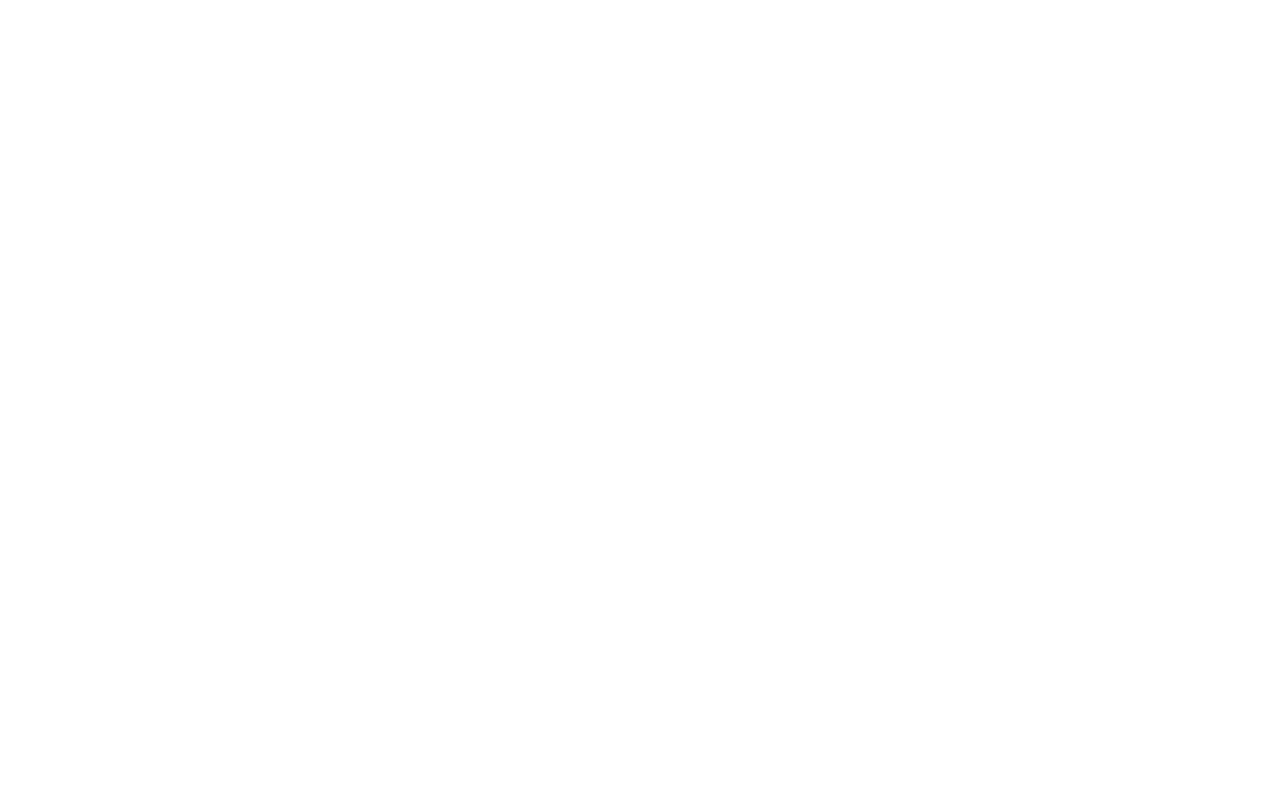
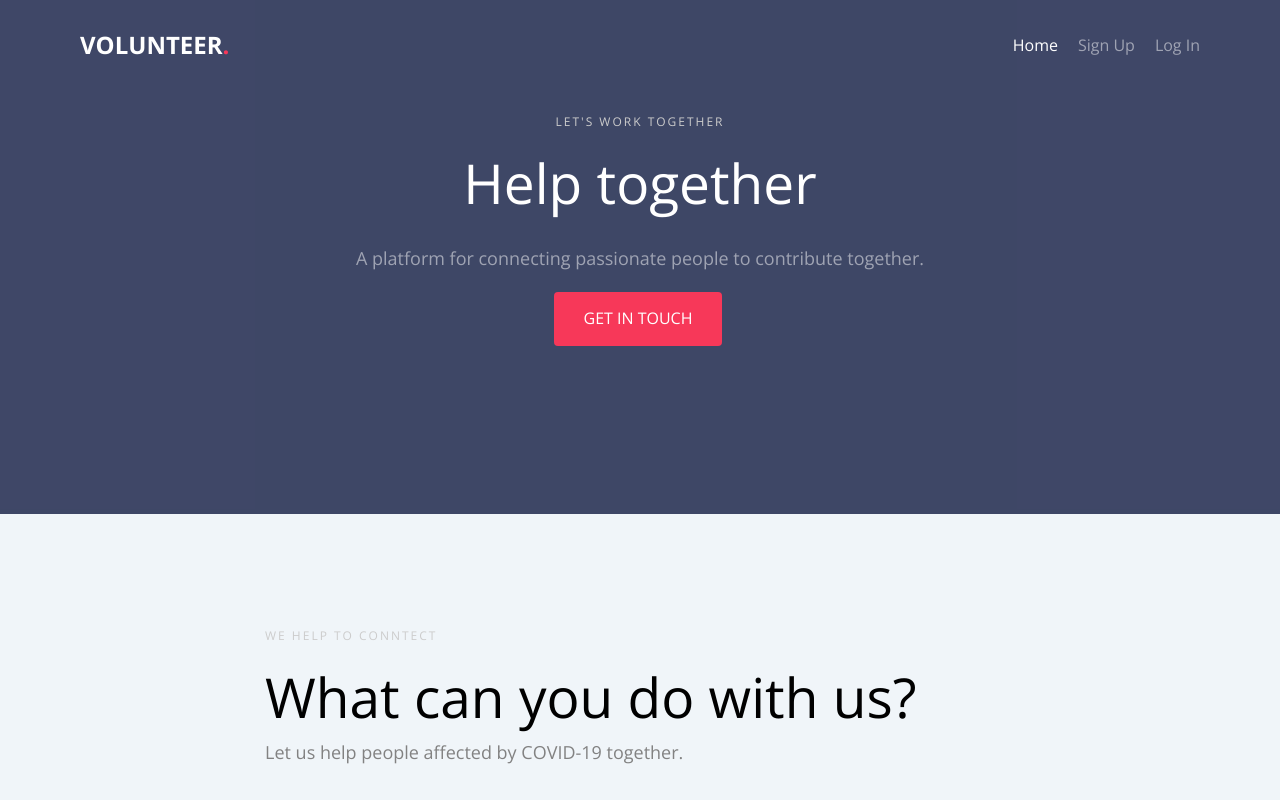
Before and after one commit to Violet-coder/COVID-19-Volunteer-Platform, a React (Create React App) app: page / in a window 1280 px wide. Shown: the top 800 px of the page. Built offline with nearby package versions, Linux system fonts and the light colour scheme.

Commit message:
add home route

```diff
--- a/src/App.js
+++ b/src/App.js
@@ -4,7 +4,9 @@
 import PostForm from './react-components/Organization/PostForm';
 import OrgProfile from './react-components/Organization/OrgProfile';
 import ApplicantList from './react-components/Organization/ApplicantList';
-import Userpage_volunteer from './Pages/Userpage_volunteer'
+import Userpage_volunteer from './Pages/Userpage_volunteer';
+import Home from './Pages/Home';
+
 
 class App extends React.Component{
   state = {
@@ -24,6 +26,7 @@
           <Switch>
             {/* <Route exact path='/' render={() =>
                             (<Home state={this.state}/>)}/> */}
+            <Route exact path='/' render={()=> (<Home />)}/>
             <Route exact path='/Userpage_volunteer' render={() =>
                             (<Userpage_volunteer />)}/>
             <Route exact path='/orgProfile' render={() =>
--- a/src/react-components/HomeNav/index.js
+++ b/src/react-components/HomeNav/index.js
@@ -1,4 +1,5 @@
 import React from "react";
+import Home from '../../Pages/Home';
 
 class HomeNav extends React.Component {
     render() {
@@ -12,7 +13,7 @@
                         <div class="col-xs-10 text-right menu-1">
                             <ul>
                                 <li class="active"><a href="index.html">Home</a></li>
-                                <li><a href="products.html">Sign Up</a></li>
+                                <li><a href="/">Sign Up</a></li>
                                 <li><a href="about.html">Log In</a></li>
                             </ul>
                         </div>
```
